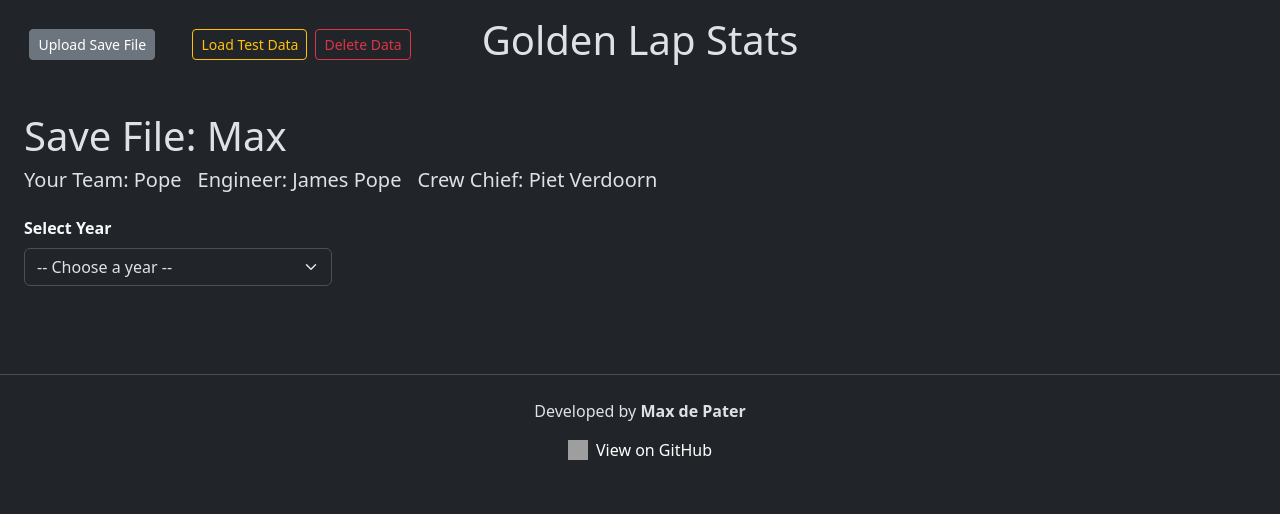
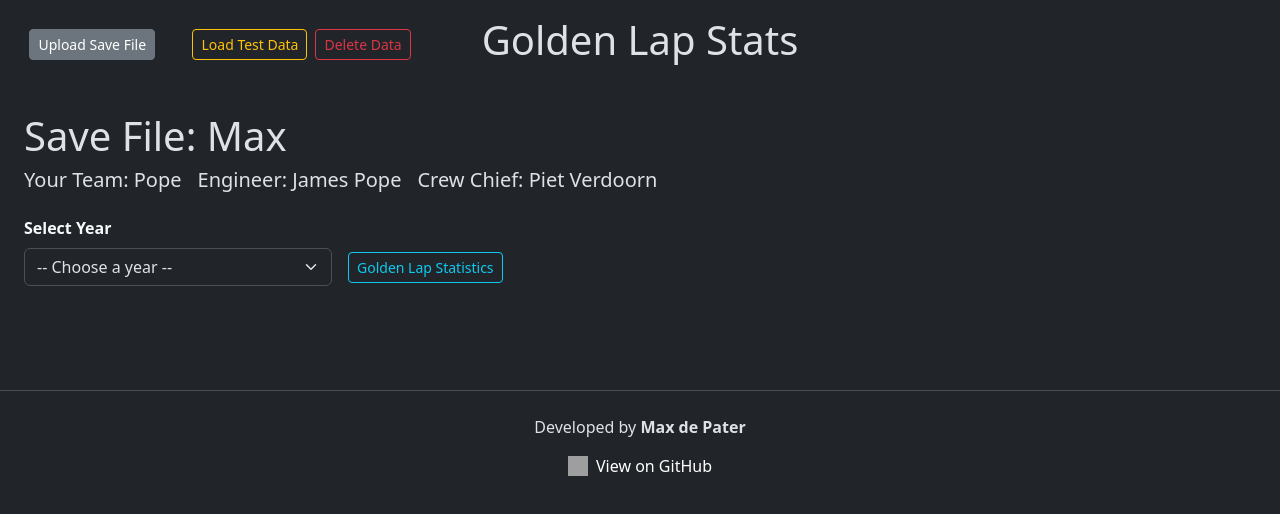
Before and after one commit to MDPater/GoldenLapStats, a React (Vite) app: page / in a window 1280 px wide. Both pictures are taken after a click on the button "Load Test Data". Shown: the top 514 px of the page. Built offline with nearby package versions, Linux system fonts and the light colour scheme; grey boxes are pictures that could not be loaded.

Commit message:
start leaderboard implementation and google verification

```diff
--- a/index.html
+++ b/index.html
@@ -2,6 +2,7 @@
 <html lang="en" data-bs-theme="dark">
   <head>
     <meta charset="UTF-8" />
+    <meta name="google-site-verification" content="h2GI8hwHGrGg15_Xy2IvACRw_fLUcPzdCHrr6Rte7EE" />
     <link rel="icon" type="image/svg+xml" href="/GoldenLapStatsLogo.svg" />
     <meta name="viewport" content="width=device-width, initial-scale=1.0" />
     <title>Golden Lap Stats</title>
--- /dev/null
+++ b/src/sites/LeaderBoard.jsx
@@ -0,0 +1,9 @@
+function LeaderBoard({ jsonData }) {
+  return (
+    <div>
+      <h1>LeaderBoard</h1>
+    </div>
+  );
+}
+
+export default LeaderBoard;
--- a/src/sites/SeasonStats.jsx
+++ b/src/sites/SeasonStats.jsx
@@ -3,10 +3,12 @@ import CalendarYearDropdown from "../components/CalendarYearDropdown";
 import Teams from "../components/season/Teams";
 import Results from "../components/season/Results";
 import Drivers from "../components/season/Drivers";
+import LeaderBoard from "./LeaderBoard";
 
 function SeasonStats({ data }) {
   const [year, setYear] = useState();
   const [activeTab, setActiveTab] = useState("results");
+  const [showPopup, setShowPopup] = useState(false);
 
   return (
     <div className="p-4">
@@ -16,10 +18,44 @@ function SeasonStats({ data }) {
         <h5 className="">Engineer: {data.CareerHeader?.Engineer}</h5>
         <h5 className="">Crew Chief: {data.CareerHeader?.CrewChief}</h5>
       </div>
+      <div className="d-flex align-items-center gap-3 mb-3">
         <div className="w-25">
           <CalendarYearDropdown data={data.Career?.Years} setYear={setYear} />
         </div>
-      {year && (
+        <button
+          className="btn btn-outline-info mt-3 btn-sm"
+          onClick={() => setShowPopup(false)}
+        >
+          Golden Lap Statistics
+        </button>
+      </div>
+
+      {
+        /*Show the LeaderBoard on button click*/
+        showPopup && (
+          <div className="modal show d-block" tabIndex="-1">
+            <div className="modal-dialog">
+              <div className="modal-content">
+                <div className="modal-header">
+                  <h5 className="modal-title">Statistics</h5>
+                  <button
+                    type="button"
+                    className="btn-close"
+                    onClick={() => setShowPopup(false)}
+                  ></button>
+                </div>
+                <div className="modal-body">
+                  <LeaderBoard jsonData={data} />
+                </div>
+              </div>
+            </div>
+          </div>
+        )
+      }
+
+      {
+        /*show the year statistics if a year is set*/
+        year && (
           <>
             <ul className="nav nav-tabs justify-content-center">
               <li className="nav-item">
@@ -69,13 +105,17 @@ function SeasonStats({ data }) {
               {activeTab === "results" && (
                 <Results setYear={year} jsonData={data} />
               )}
-            {activeTab === "teams" && <Teams setYear={year} jsonData={data} />}
+              {activeTab === "teams" && (
+                <Teams setYear={year} jsonData={data} />
+              )}
               {activeTab === "drivers" && (
                 <Drivers setYear={year} jsonData={data} />
               )}
             </div>
           </>
-      )}
+        )
+      }
+
       {!year && <h1>{/* Add driver cards in future */}</h1>}
     </div>
   );
```
Lines whose indentation alone changed are shown as unchanged.
